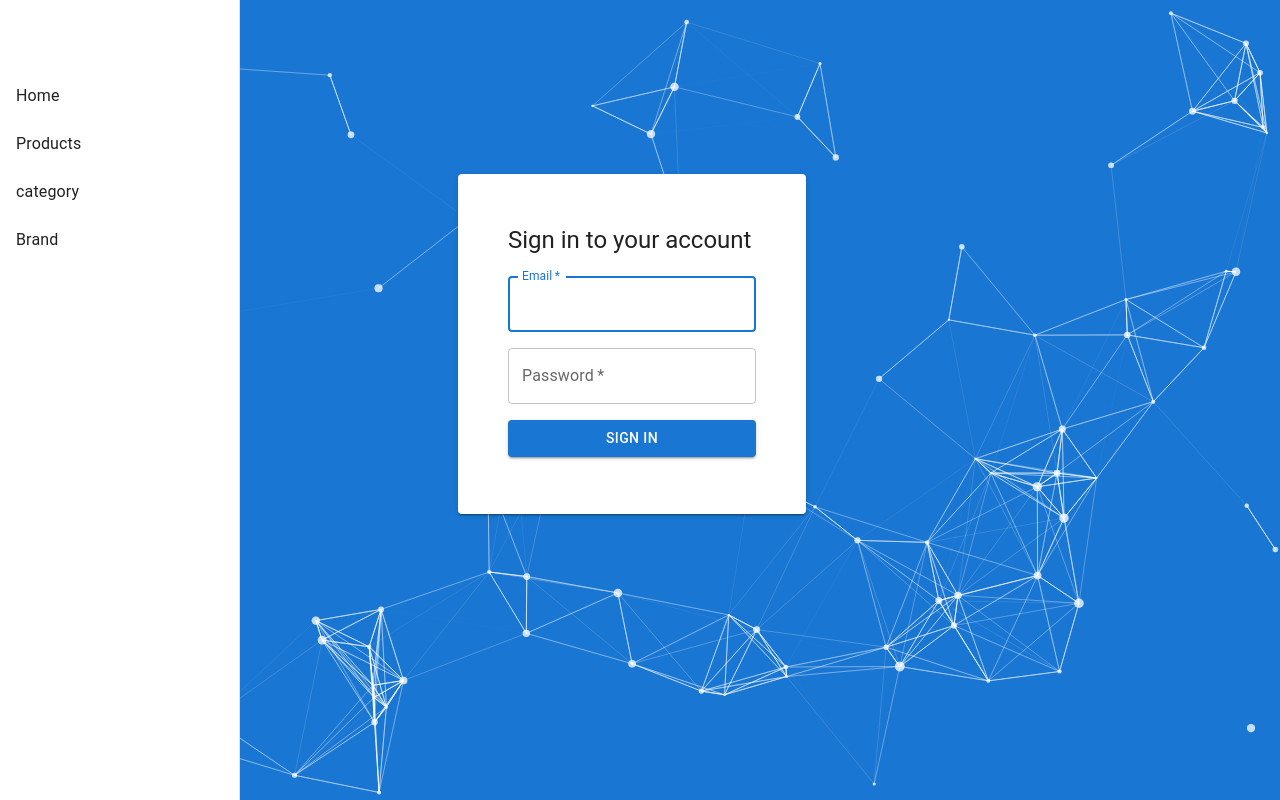
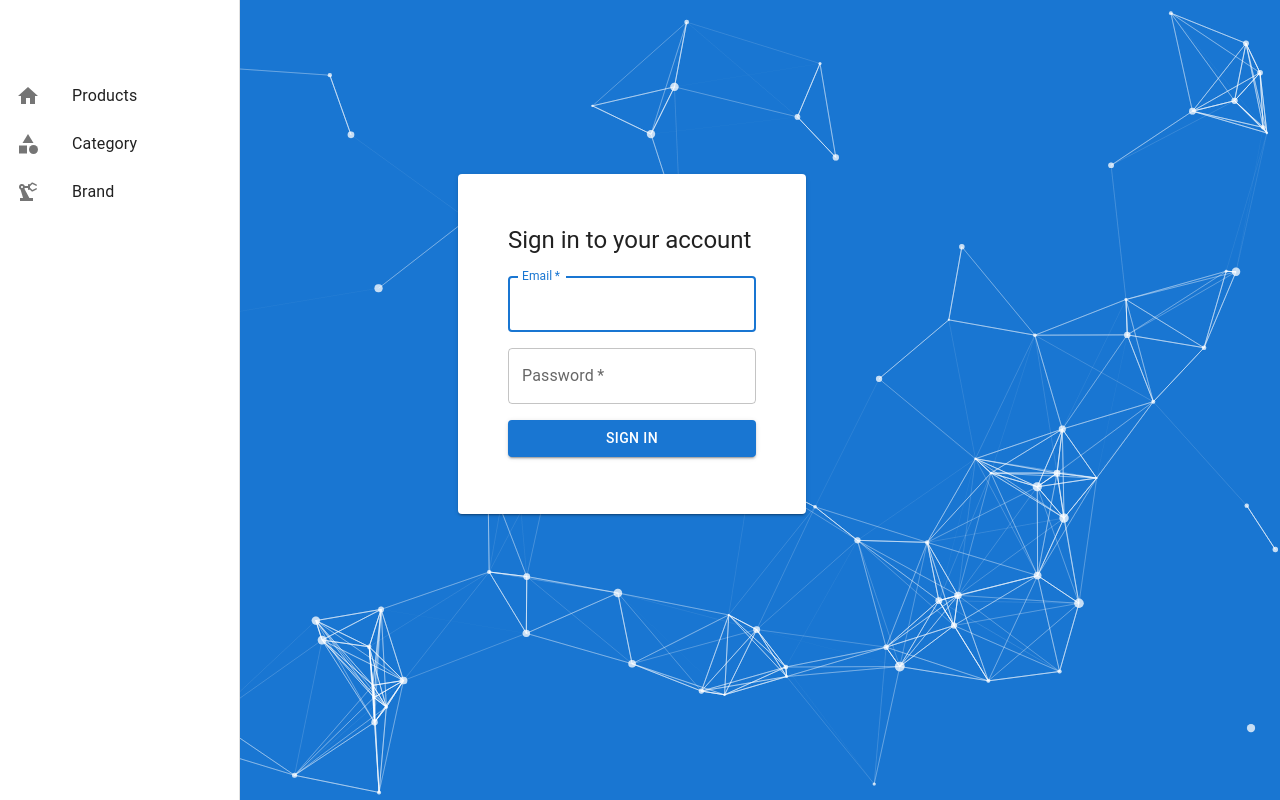
Before and after one commit to Mozzo1000/product-database, a React (Create React App) app in the folder frontend/: page /login in a window 1280 px wide. Built offline with nearby package versions, Linux system fonts and the light colour scheme.

Commit message:
Add icons to menu

```diff
--- a/frontend/src/components/Navbar.js
+++ b/frontend/src/components/Navbar.js
@@ -18,16 +18,19 @@ import Divider from '@mui/material/Divider';
 import Drawer from '@mui/material/Drawer';
 import List from '@mui/material/List';
 import ListItem from '@mui/material/ListItem';
+import ListItemIcon from '@mui/material/ListItemIcon';
+import HomeIcon from '@mui/icons-material/Home';
+import CategoryIcon from '@mui/icons-material/Category';
+import PrecisionManufacturingIcon from '@mui/icons-material/PrecisionManufacturing';
 
 function Navbar() {
     let navigate = useNavigate();
     const currentUser = AuthService.getCurrentUser()
 
     const pages = [
-        {name: 'Home', link: "/"},
-        {name: 'Products', link: "/products"},
-        {name: 'category', link: "/category"},
-        {name: 'Brand', link: "/brand"},
+        {name: 'Products', link: "/products", icon: <HomeIcon />},
+        {name: 'Category', link: "/category", icon: <CategoryIcon />},
+        {name: 'Brand', link: "/brand", icon: <PrecisionManufacturingIcon />},
     ];
     const settings = [
         {name: 'Sign out', action: "logout"},
@@ -145,6 +148,9 @@ function Navbar() {
                     <List>
                         {pages.map((page) => (
                             <ListItem button key={page.name} component={Link} to={page.link}>
+                                <ListItemIcon>
+                                    {page.icon}
+                                </ListItemIcon>
                                 <ListItemText primary={page.name}/>
                             </ListItem>
                         ))}
```
